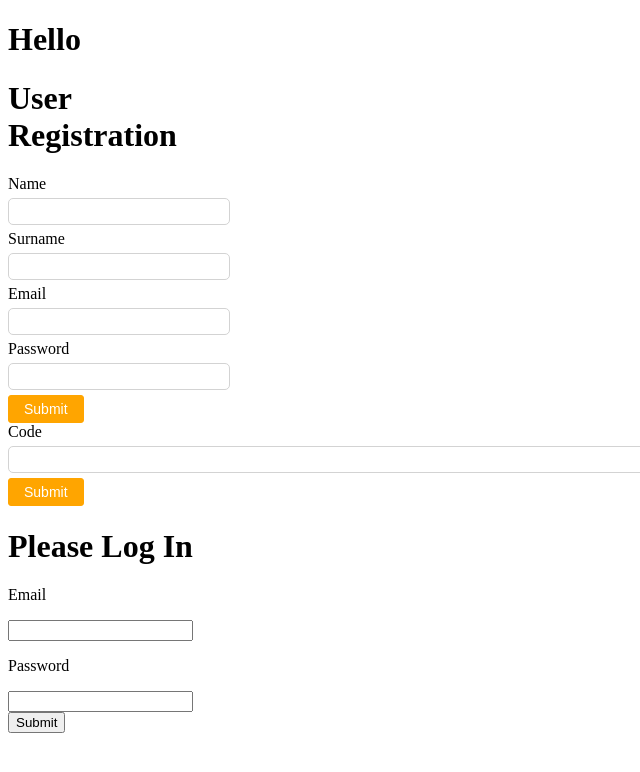
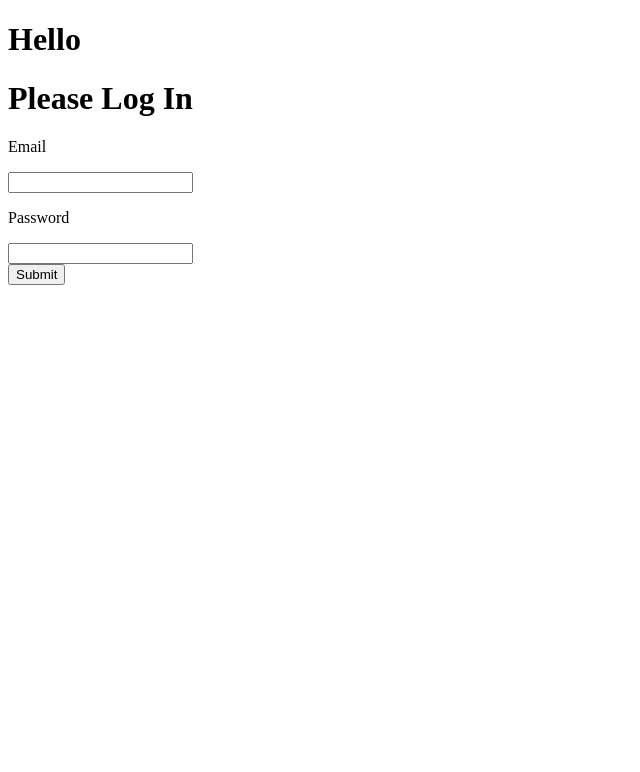
Before and after one commit to NurmagambetovBakytzhan/canteen-app-front-end, a React (Create React App) app: page /login in a window 1280 px wide. Shown: the top 772 px of the page, without its empty margins (0-640 px from the left). Built offline with nearby package versions, Linux system fonts and the light colour scheme.

Commit message:
Routing added

```diff
--- a/package.json
+++ b/package.json
@@ -7,8 +7,8 @@
     "@testing-library/jest-dom": "^5.17.0",
     "@testing-library/react": "^13.4.0",
     "@testing-library/user-event": "^13.5.0",
+    "axios": "^1.5.0",
     "bootstrap": "^4.6.0",
-    "axios": "^1.5.0",
     "react": "^18.2.0",
     "react-dom": "^18.2.0",
     "react-router-dom": "^6.16.0",
--- a/src/App.js
+++ b/src/App.js
@@ -1,16 +1,27 @@
 import RegistrationForm from "./components/registration/RegistrationForm";
 import RegistrationConfirmation from "./components/registration-confirmation/RegistrationConfirmation";
+import {BrowserRouter, Route, Routes} from 'react-router-dom';
+
 
 import Login from "./components/login/Login";
+
 function App() {
-  return (
-    <div className="App">
-      <h1>Hello</h1>
-      <RegistrationForm />
-      <RegistrationConfirmation />
-      <Login/>
-    </div>
-  );
+    return (
+        <div className="App">
+            <h1>Hello</h1>
+
+            <BrowserRouter>
+
+                <Routes>
+                    <Route path="/registration" element={<RegistrationForm/>}/>
+                    <Route path="/login" element={<Login/>}/>
+                    <Route path="/registration-confirmation" element={<RegistrationConfirmation/>}/>
+                </Routes>
+
+            </BrowserRouter>
+
+        </div>
+    );
 }
 
 export default App;
```
Also changed, not shown: 1 other file (tests, documents, lock files or other folders).
